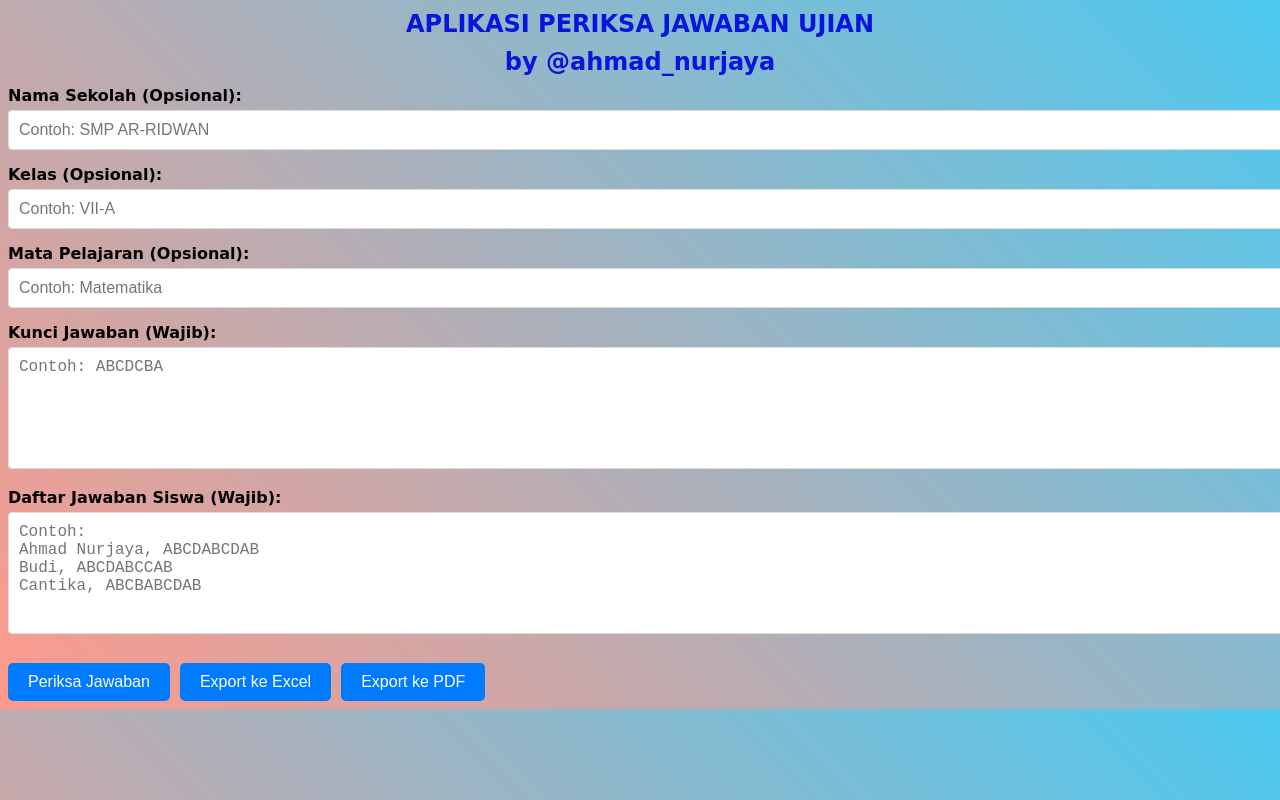
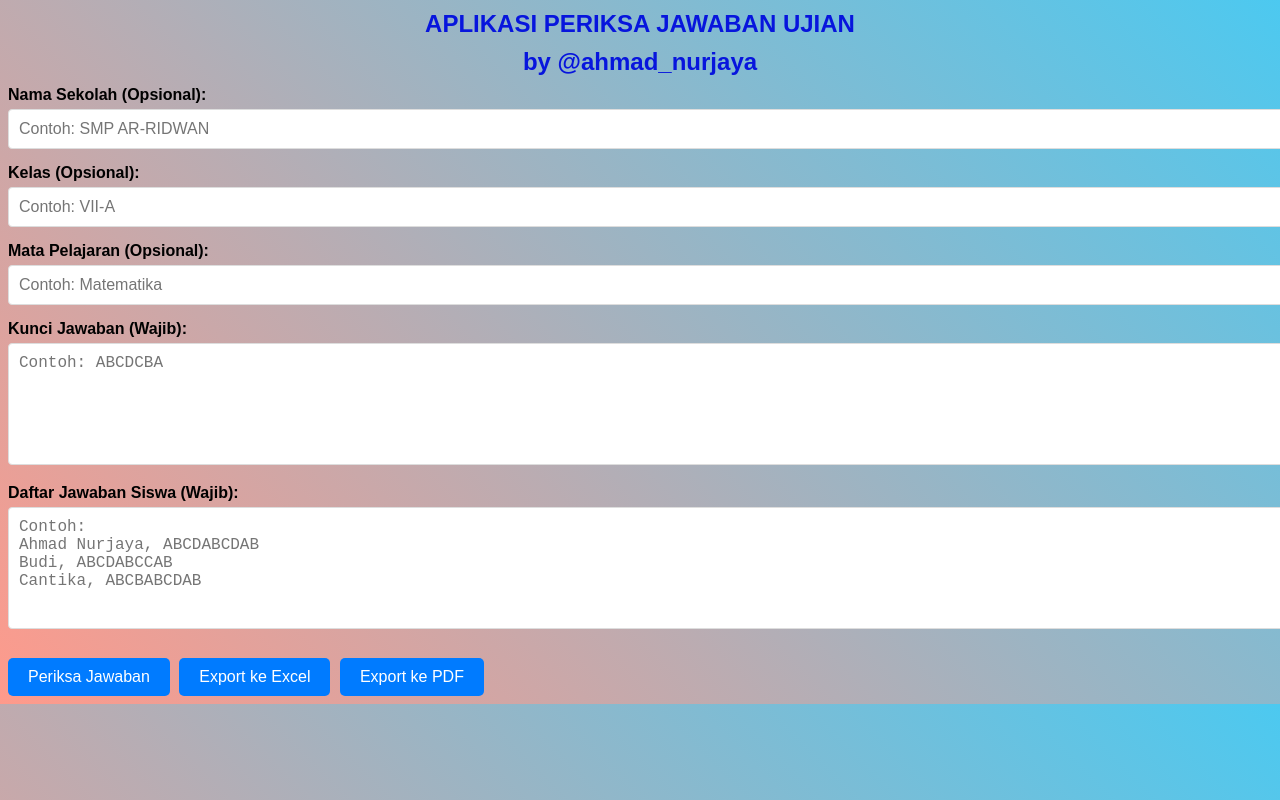
Before and after one commit to ahmadnurjaya/index.html, a plain HTML site: page index.html in a window 1280 px wide. Drawn offline with Linux system fonts and the light colour scheme.

Commit message:
Update index.html

```diff
--- a/index.html
+++ b/index.html
@@ -9,7 +9,7 @@
 
   body {
     background: linear-gradient(45deg, var(--color1), var(--color3));
-    font-family: 'Comic Neue', cursive;
+    font-family: 'arial', cursive;
   }
 
   .card {
```
